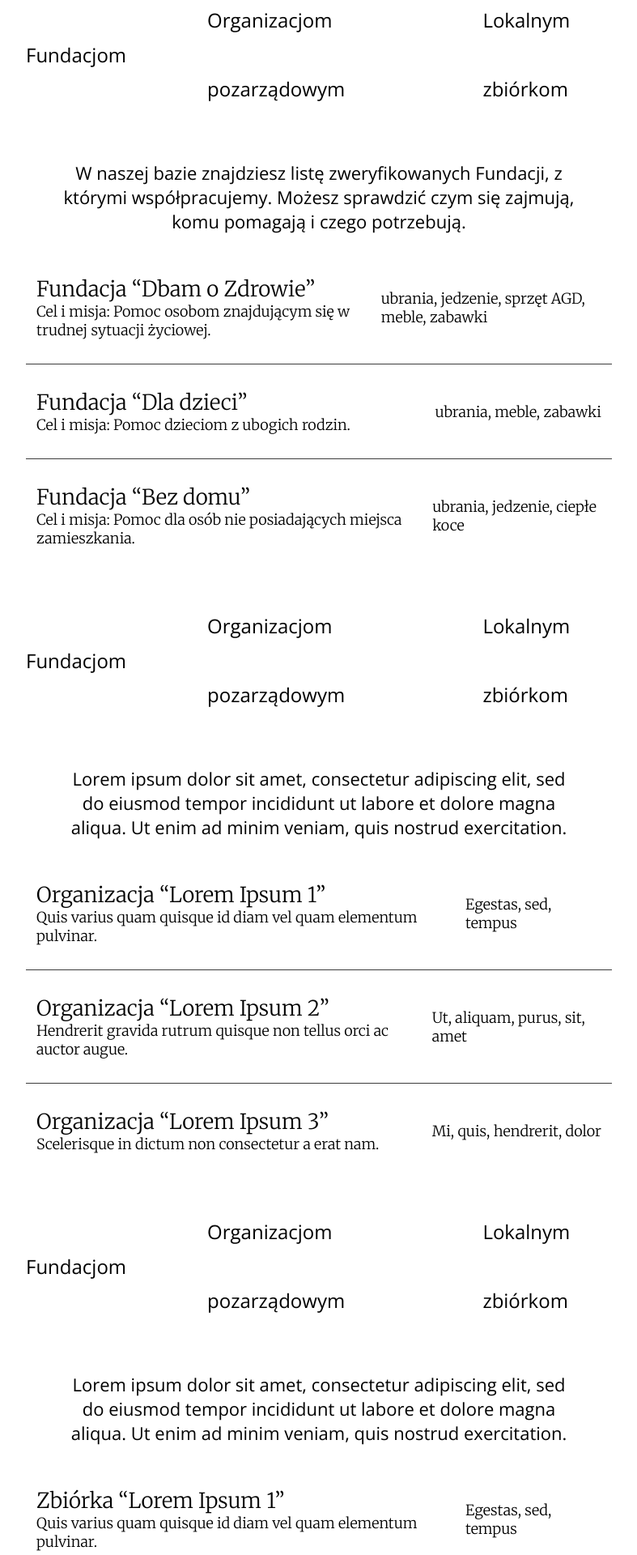
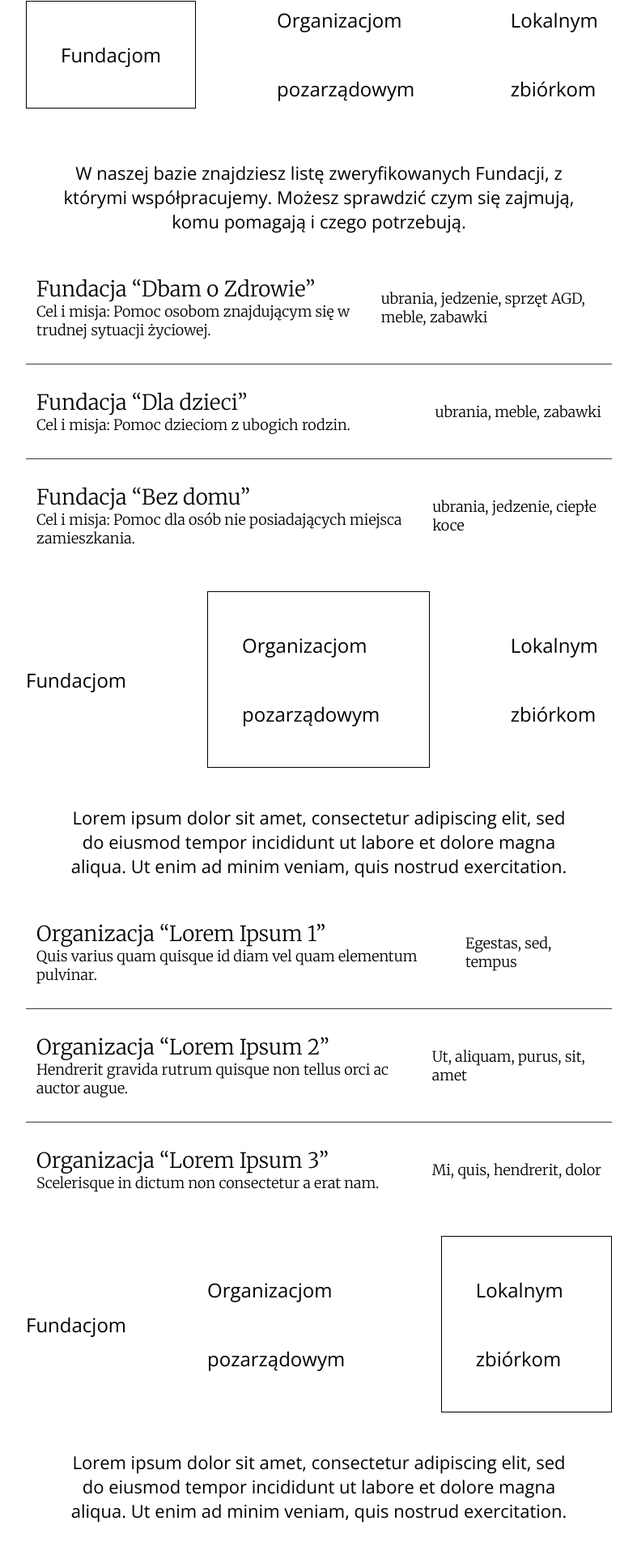
Before and after one commit to paulinachruscinska/give_back_old_stuff_app, a React (Create React App) app: page /#/ in a window 1280 px wide. Shown: the part 2978-4898 px from the top of the page at 81% size, without its empty margins (246-1033 px from the left). Built offline with nearby package versions, Linux system fonts and the light colour scheme.

Commit message:
Add styles

```diff
--- a/src/components/homeWhoWeHelp.js
+++ b/src/components/homeWhoWeHelp.js
@@ -82,7 +82,7 @@ export default function HomeWhoWeHelp(){
             <section className='homeWhoWeHelp__carousel'>
                 {carousel.map(item =>{
                     return(
-                    <div key={item.id} className='carousel--box'>
+                    <div key={item.id} className={'carousel--box carousel--box' + item.id}>
                         <section className='carousel--whowehelp'>
                             <p>{item.fundacje}</p>
                             <p>{item.organizacje}</p>
--- a/src/scss/_homeWhoWeHelp.scss
+++ b/src/scss/_homeWhoWeHelp.scss
@@ -1,3 +1,5 @@
+@import 'settings/colors';
+@import 'settings/fonts';
 .homeWhoWeHelp{
   margin:80px 0;
   .homeWhoWeHelp__head{
@@ -76,3 +78,33 @@
 
   }
 }
+.carousel--box1{
+  .carousel--whowehelp {
+    > p {
+      &:first-of-type{
+      padding: 23px 42px;
+      border: 1px solid black;
+      }
+    }
+  }
+}
+.carousel--box2{
+  .carousel--whowehelp {
+    > p {
+      &:nth-of-type(2){
+        padding: 23px 42px;
+        border: 1px solid black;
+      }
+    }
+  }
+}
+.carousel--box3{
+  .carousel--whowehelp {
+    > p {
+      &:nth-of-type(3){
+        padding: 23px 42px;
+        border: 1px solid black;
+      }
+    }
+  }
+}
```
